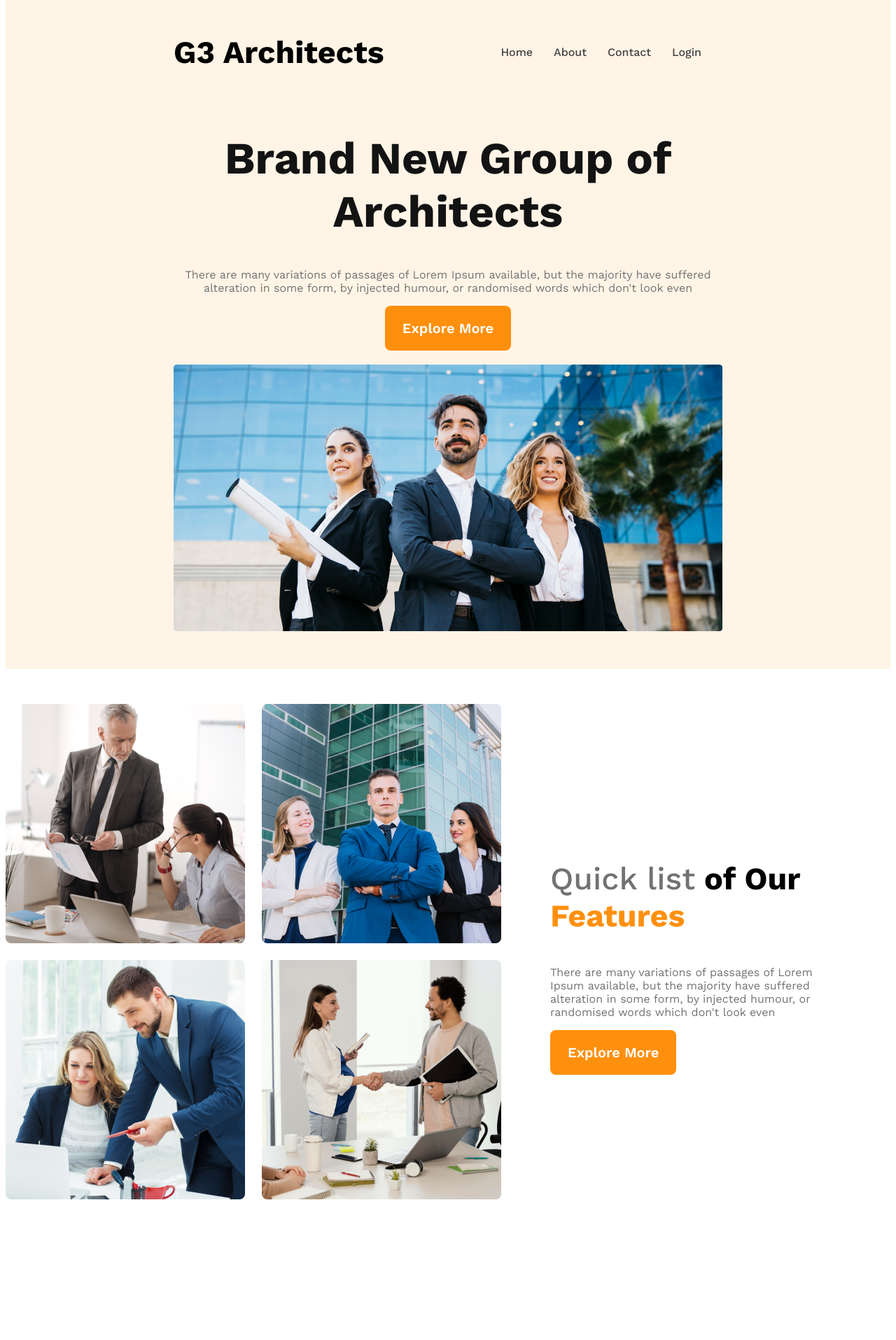
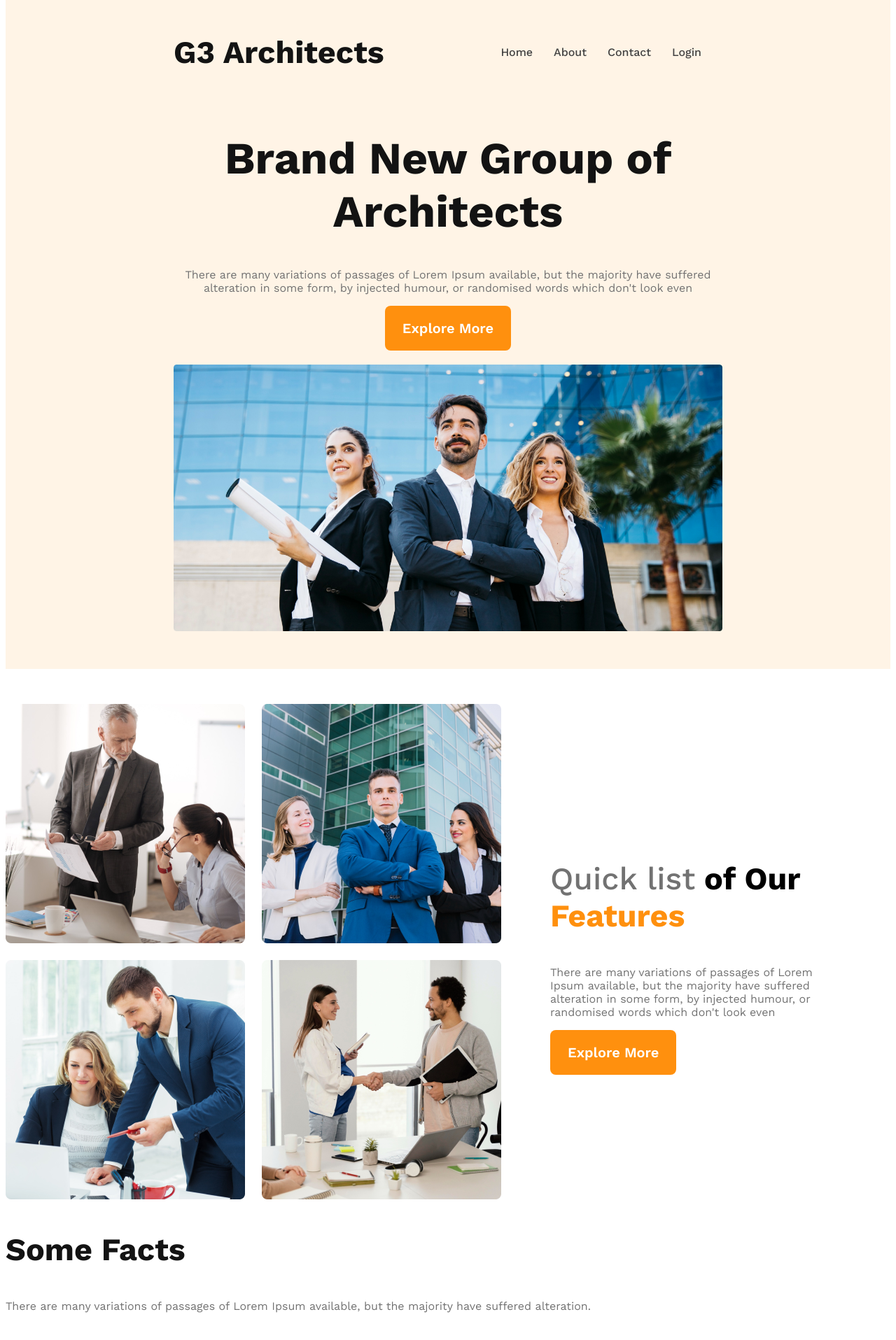
Before and after one commit to rifat3790/ge-architec-website, a plain HTML site: page index.html in a window 1280 px wide. Shown: the part 55-1970 px from the top of the page at 70% size. Before the commit the page ends 1819 px from the top, so only its background shows below. Drawn offline with nearby package versions, Linux system fonts and the light colour scheme.

Commit message:
added shared css

```diff
--- a/index.html
+++ b/index.html
@@ -11,7 +11,7 @@
     <!-- Header starting  -->
     <header>
         <nav>
-            <h3 class="nav-title">G3 Architects</h3>
+            <h3 class="section-title">G3 Architects</h3>
 
             <ul>
                 <li><a href="">Home</a></li>
@@ -63,6 +63,22 @@
             </div>
         </section>
 
+        <!-- Features section start -->
+
+        <section class="features">
+
+        </section>
+
+        <!-- Facts section  -->
+
+        <section class="facts">
+            <h3 class="section-title">Some Facts</h3>
+            <p class="text-light-gray">
+                There are many variations of passages of Lorem Ipsum available, but the majority have suffered alteration.
+            </p>
+
+        </section>
+
     </main>
 
     <footer>
--- a/styles/architec.css
+++ b/styles/architec.css
@@ -24,6 +24,12 @@
 
   }
 
+  .section-title{
+    font-size: 2.8rem;
+    font-weight: 700;
+    color: #131313;
+  }
+
   .text-light-gray{
     color: #727272;
 
@@ -42,9 +48,7 @@
     align-items: center;
   }
 
-  .nav-title{
-    font-size: 2.8rem;
-  }
+
 
   nav> ul{
     display: flex;
```
